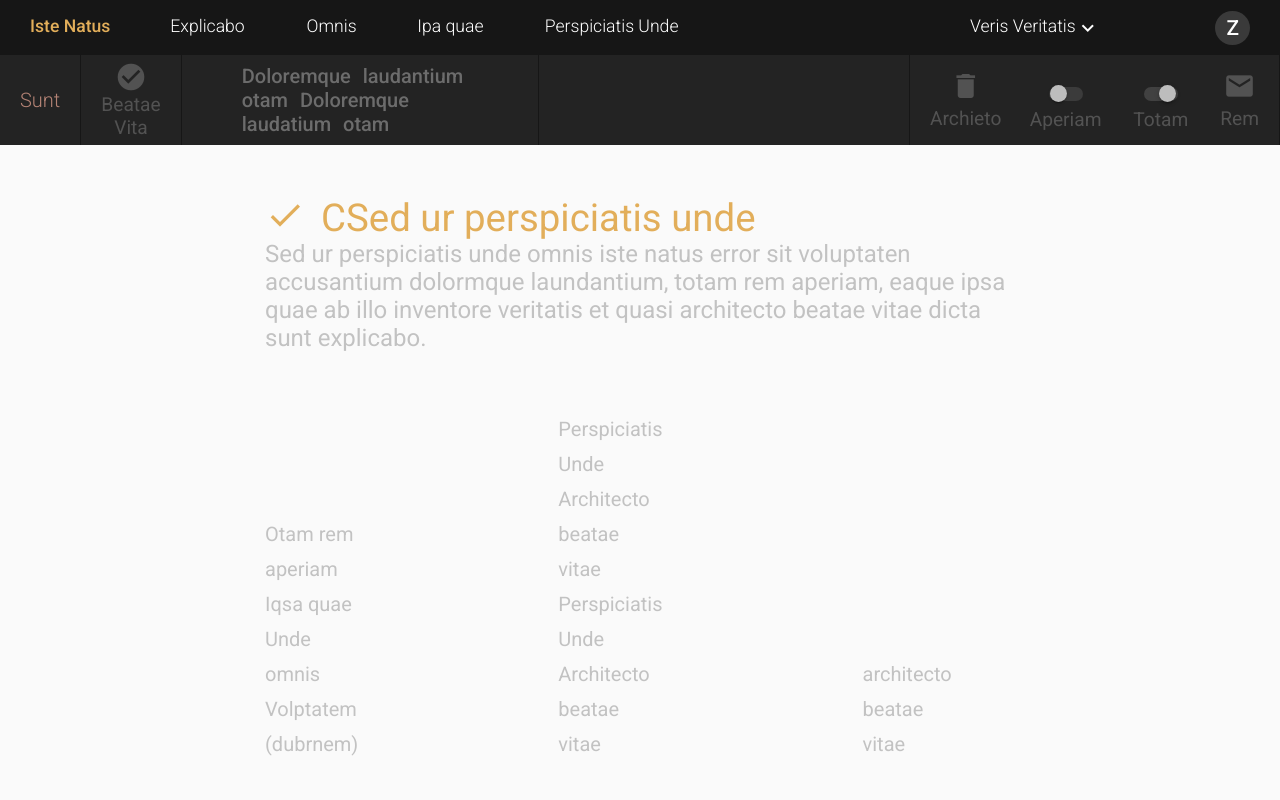
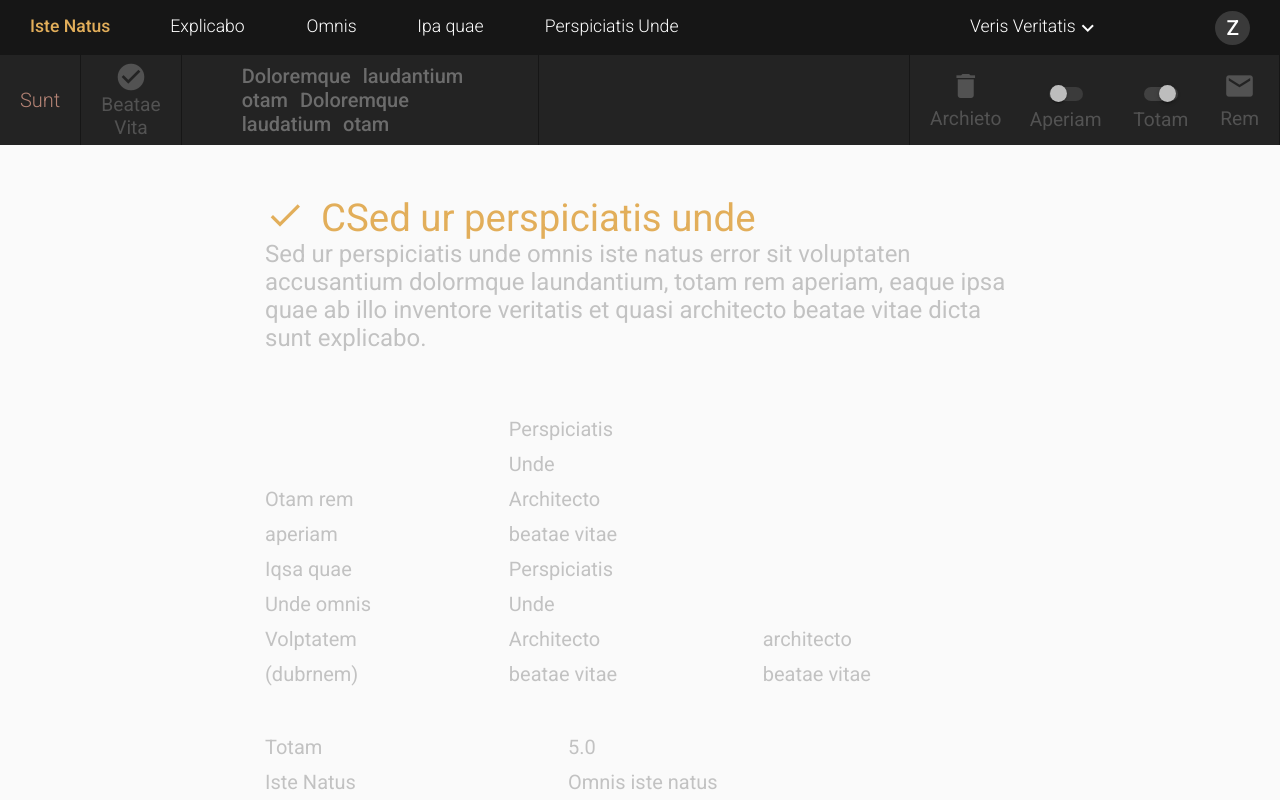
Before and after one commit to Mariusz071/ReactJS-task, a React (Create React App) app: page / in a window 1280 px wide. Shown: the top 800 px of the page. Built offline with nearby package versions, Linux system fonts and the light colour scheme.

Commit message:
refactored styling

```diff
--- a/src/assets/styles/components/_Articles.scss
+++ b/src/assets/styles/components/_Articles.scss
@@ -4,15 +4,16 @@
 
     &__row {
         display: flex;
-        min-width: 70%;
+        width: 100%;
+        justify-content: flex-start;
 
         article {
             display: flex;
             flex-direction: column;
             justify-content: flex-end;
-            margin-right: 12.5rem;
             min-height: 100%;
             margin-bottom: 2.4rem;
+            margin-right: 7rem;
 
             p {
                 line-height: 1.75;
```
